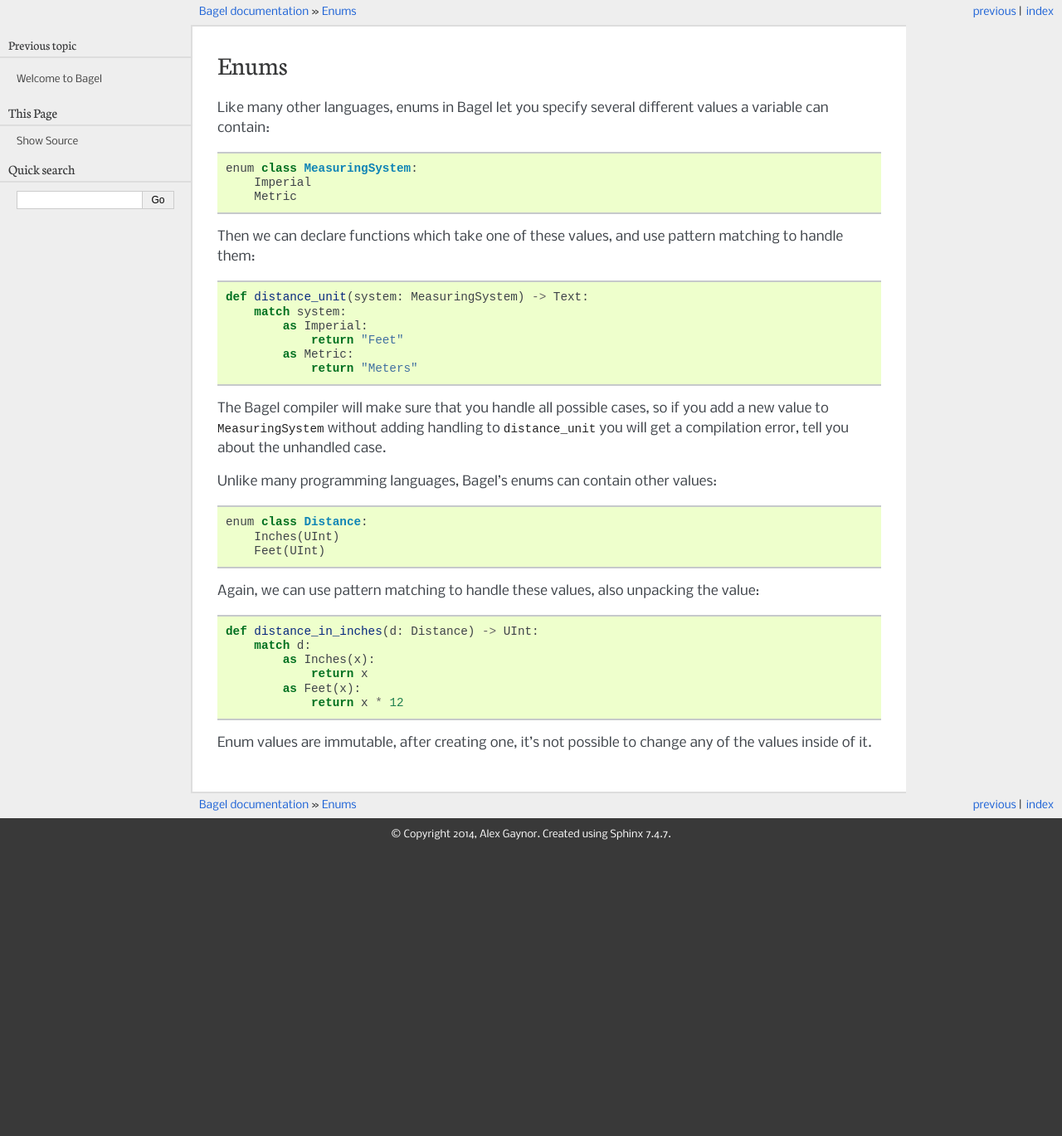
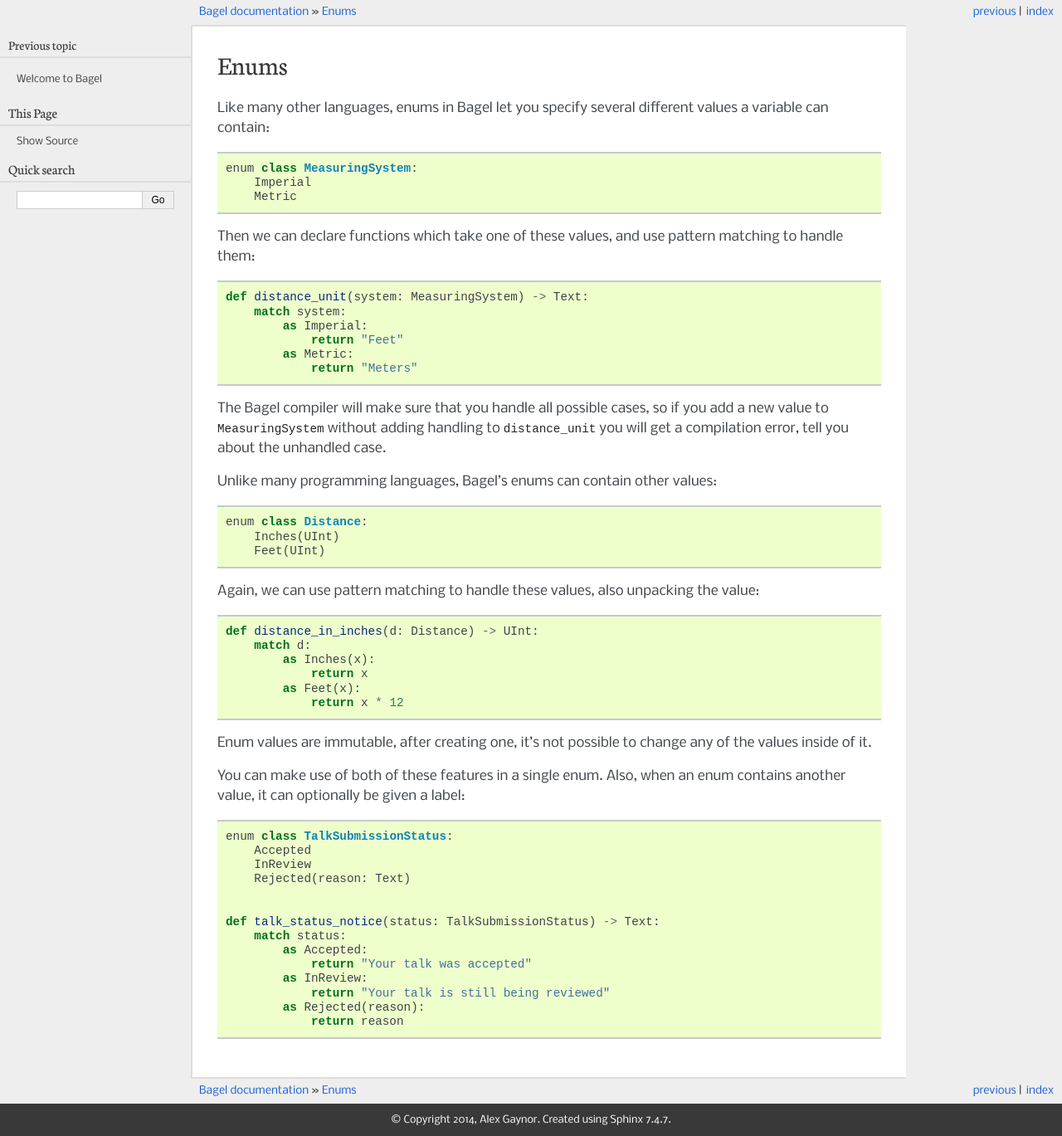
Before and after one commit to alex/bagel, a Sphinx documentation site: the page built from docs/features/enums.rst, in a window 1280 px wide. Shown: the whole page at 83% size. Built offline with Sphinx 7.4.7, drawn with Linux system fonts in a browser that asks for light colours; before the commit the page ends 1025 px from its top, so only the background shows below that.

Commit message:
Another example

```diff
--- a/docs/features/enums.rst
+++ b/docs/features/enums.rst
@@ -41,3 +41,21 @@ value::
 
 Enum values are immutable, after creating one, it's not possible to change any
 of the values inside of it.
+
+You can make use of both of these features in a single enum. Also, when an enum
+contains another value, it can optionally be given a label::
+
+    enum class TalkSubmissionStatus:
+        Accepted
+        InReview
+        Rejected(reason: Text)
+
+
+    def talk_status_notice(status: TalkSubmissionStatus) -> Text:
+        match status:
+            as Accepted:
+                return "Your talk was accepted"
+            as InReview:
+                return "Your talk is still being reviewed"
+            as Rejected(reason):
+                return reason
```
